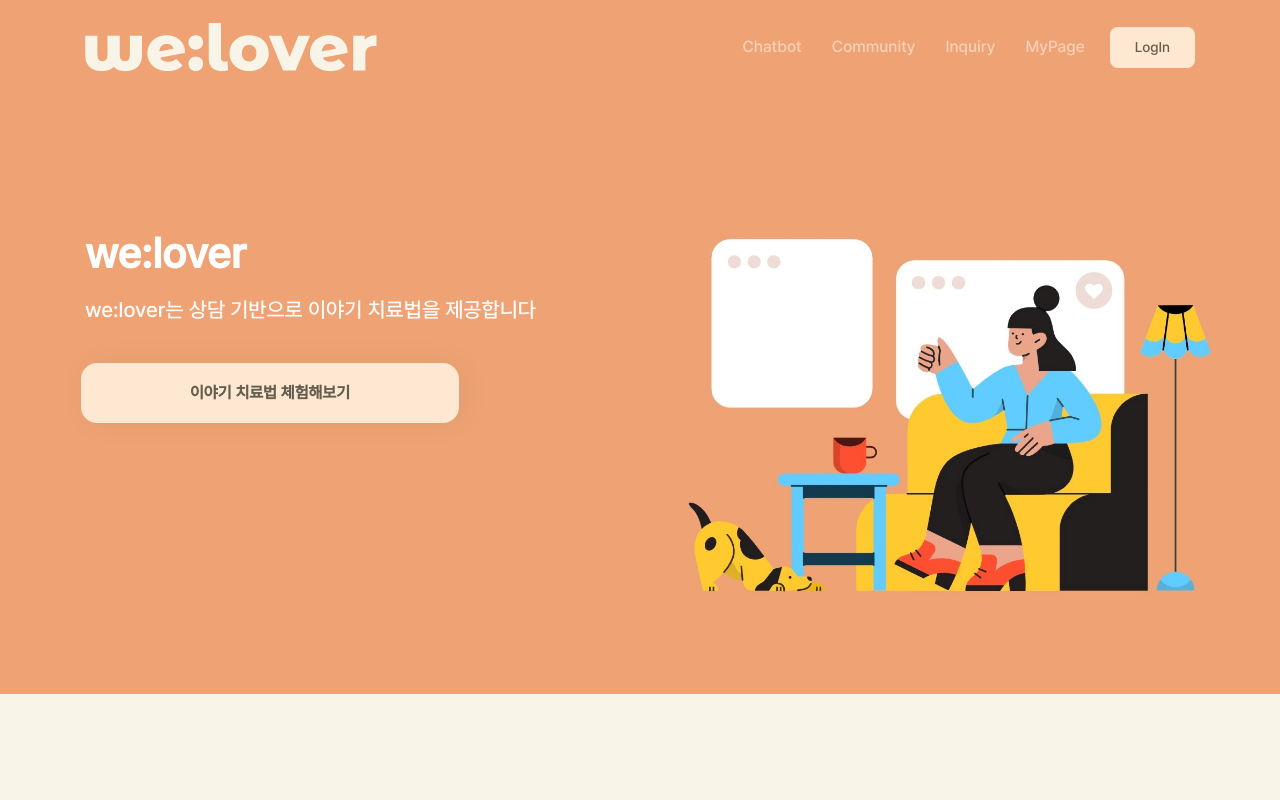
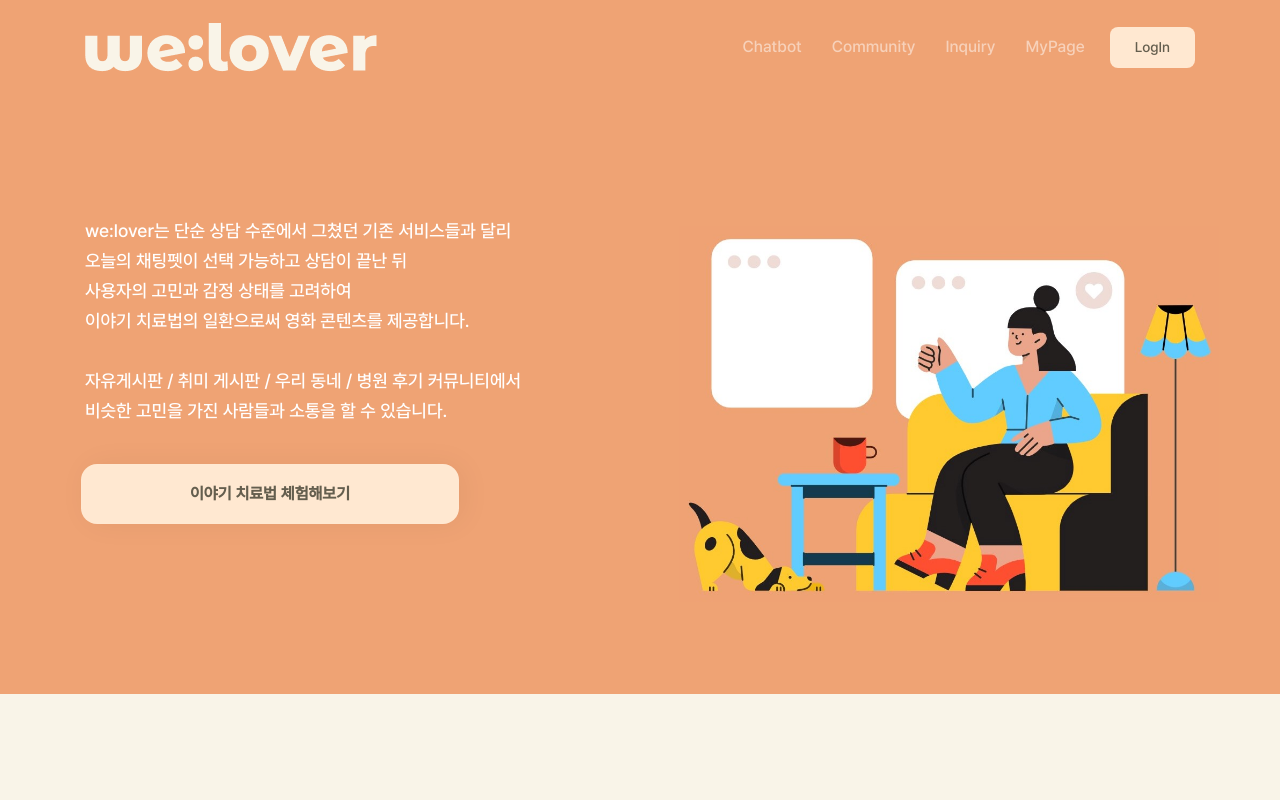
Before and after one commit to DSHanul2023/Hanul-Front, a Next.js app: page / in a window 1280 px wide. Shown: the top 800 px of the page. Built offline with nearby package versions, Linux system fonts and the light colour scheme; a web font is replaced by a local one.

Commit message:
웹사이트 소개글 수정

```diff
--- a/components/banner/Banner2.js
+++ b/components/banner/Banner2.js
@@ -17,12 +17,18 @@ const Banner2 = () => {
       <Container>
         <Row>
           <Col lg="6" md="6">
-            <h1 className="m-t-40 title font-bold">
-            we:lover
-            </h1>
-            <h4 className="subtitle font-light">
-            we:lover는 상담 기반으로 이야기 치료법을 제공합니다
-            </h4>
+
+            <h5 className="subtitle font-light">
+            <br/>
+            we:lover는 단순 상담 수준에서 그쳤던 기존 서비스들과 달리<br/>
+            오늘의 채팅펫이 선택 가능하고 상담이 끝난 뒤<br/>
+            사용자의 고민과 감정 상태를 고려하여<br/>
+            이야기 치료법의 일환으로써 영화 콘텐츠를 제공합니다.<br/><br/>
+
+           자유게시판 / 취미 게시판 / 우리 동네 / 병원 후기 커뮤니티에서<br/>
+           비슷한 고민을 가진 사람들과 소통을 할 수 있습니다.
+            </h5>
+
             <button
               onClick={surveyHandleClick}
               className="try-btn m-t-30 font-16 font-bold"
```
